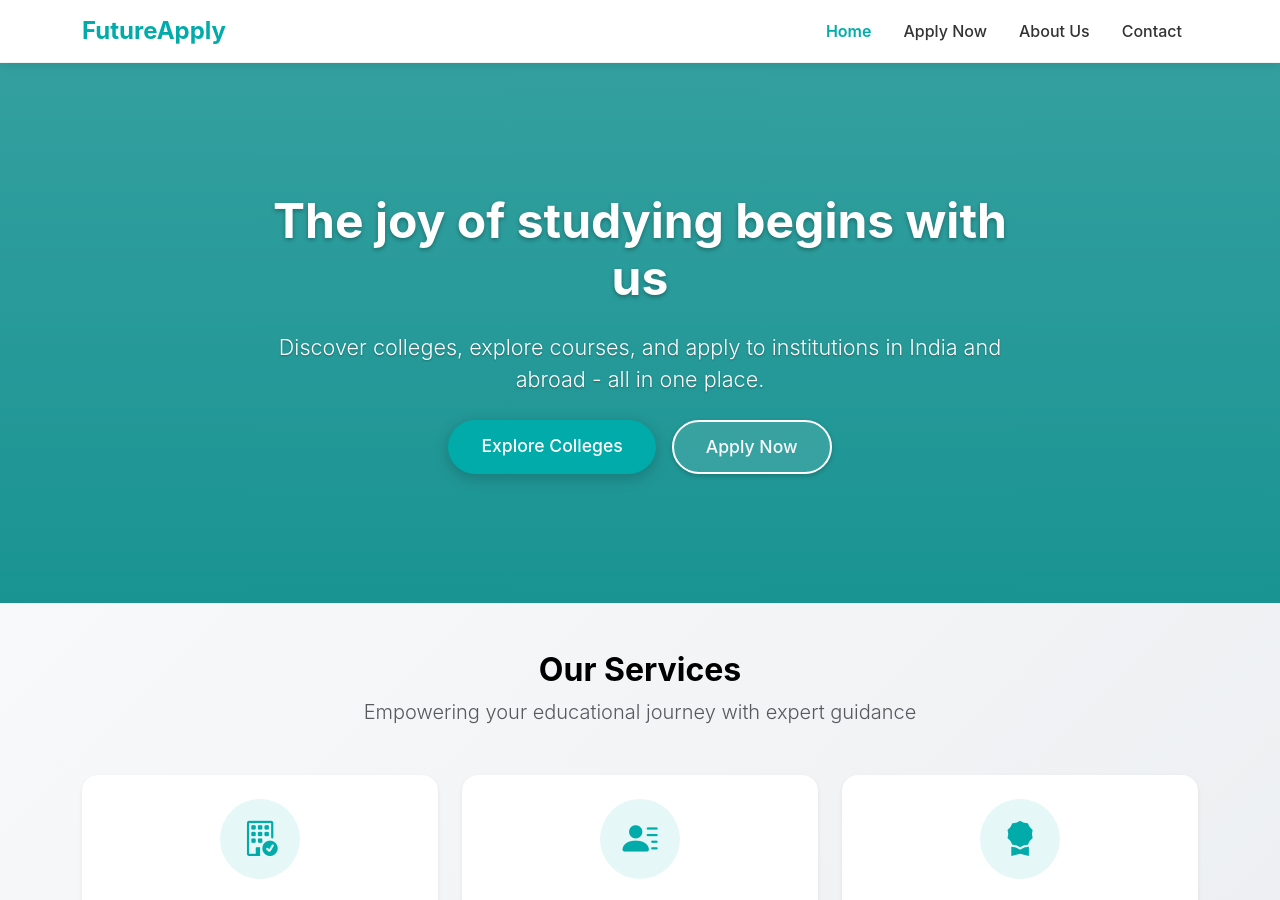
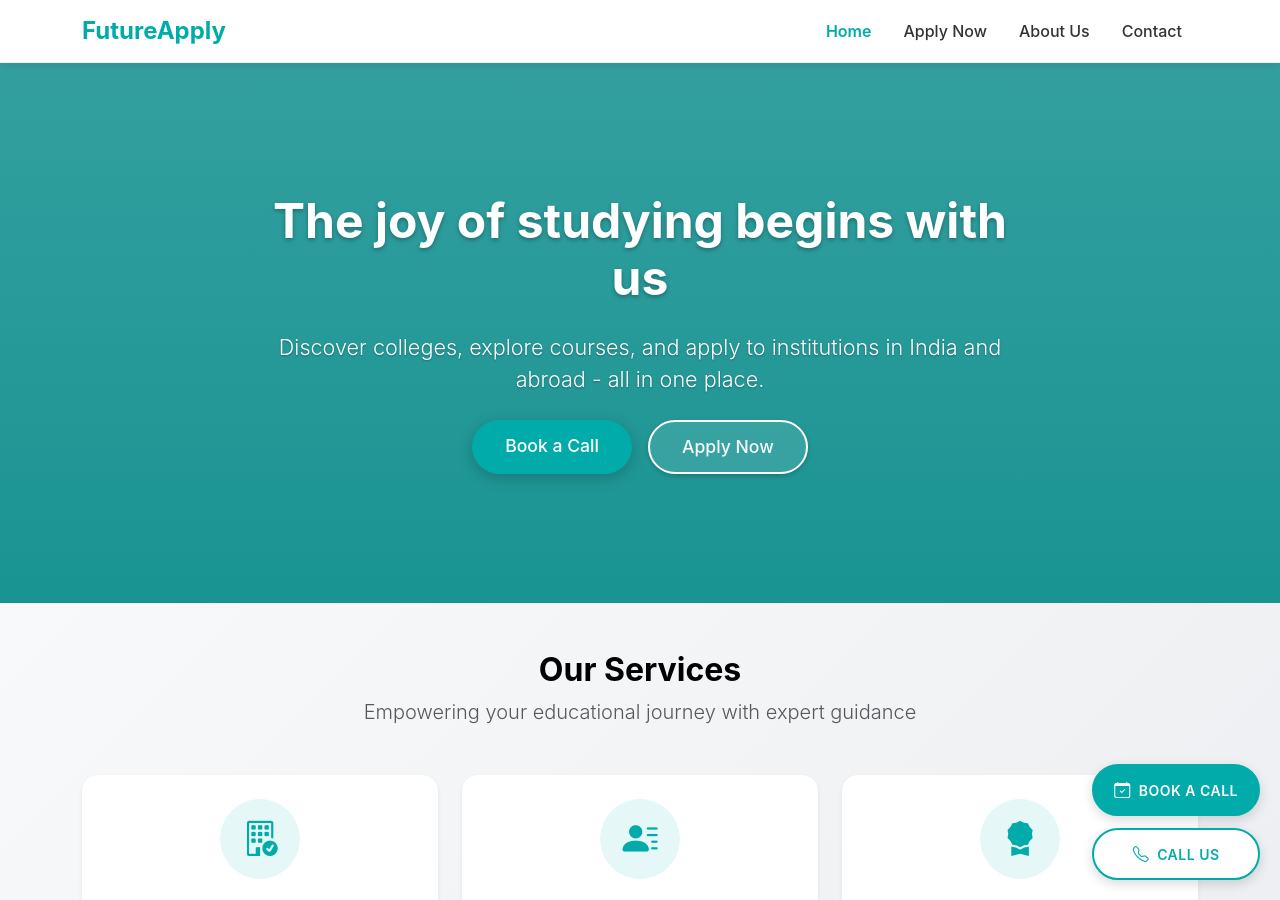
Before and after one commit to futureapplyin/kunja, a Jekyll site: the page built from index.md, in a window 1280 px wide and 900 px high. Built offline with Jekyll 4.4.1, drawn with Linux system fonts in a browser that asks for light colours.

Commit message:
Update hero section button and add sticky call buttons
- Change 'Explore Colleges' button to 'Book a Call' in hero section
- Add sticky footer buttons for calling and booking
- Update SCSS imports to use modern @use syntax
- Improve responsive styling for services section

```diff
--- a/_layouts/default.html
+++ b/_layouts/default.html
@@ -98,5 +98,15 @@
         <script src="{{ js_file | relative_url }}"></script>
       {% endfor %}
     {% endif %}
+
+    <!-- Sticky Buttons -->
+    <div class="sticky-buttons">
+      <a href="{{ '/contact/' | relative_url }}" class="sticky-btn btn-book-call">
+        <i class="bi bi-calendar-check"></i> Book a Call
+      </a>
+      <a href="tel:+1234567890" class="sticky-btn btn-call-us">
+        <i class="bi bi-telephone"></i> Call Us
+      </a>
+    </div>
   </body>
 </html>
--- /dev/null
+++ b/_sass/_services.scss
@@ -0,0 +1,118 @@
+// Services Section Styles
+.services-section {
+  background: linear-gradient(135deg, #f8f9fa 0%, #e9ecef 100%);
+  padding: 5rem 0;
+
+  .service-card {
+    border-radius: 16px !important;
+    transition: transform 0.3s ease, box-shadow 0.3s ease;
+    overflow: hidden;
+    border: 1px solid rgba(0, 0, 0, 0.05);
+    height: 100%;
+
+    &:hover {
+      transform: translateY(-8px);
+      box-shadow: 0 10px 30px rgba(0, 0, 0, 0.1) !important;
+    }
+  }
+
+  .hover-shadow {
+    transition: box-shadow 0.3s ease;
+
+    &:hover {
+      box-shadow: 0 0.5rem 1rem rgba(0, 0, 0, 0.15) !important;
+    }
+  }
+
+  .transition-all {
+    transition: all 0.3s ease;
+  }
+
+  .icon-wrapper {
+    width: 80px;
+    height: 80px;
+    margin: 0 auto 1.5rem;
+    background-color: #E5F7F7 !important;
+    border-radius: 50%;
+    display: flex;
+    align-items: center;
+    justify-content: center;
+
+    i {
+      color: #00ABAA !important;
+      font-size: 2.2rem;
+    }
+  }
+
+  .card-body {
+    padding: 1.5rem;
+    text-align: center;
+  }
+
+  .card-title {
+    color: #212529;
+    font-weight: 600;
+    font-size: 1.4rem;
+    margin-bottom: 1rem;
+  }
+
+  .card-text {
+    color: #6c757d;
+    font-size: 1rem;
+    line-height: 1.6;
+    margin-bottom: 1.5rem;
+  }
+
+  .features-list {
+    background: rgba(248, 249, 250, 0.7);
+    padding: 1.25rem;
+    border-radius: 12px;
+    margin-top: 1.5rem;
+    text-align: left;
+
+    .d-flex {
+      align-items: flex-start;
+      margin-bottom: 0.75rem;
+
+      &:last-child {
+        margin-bottom: 0;
+      }
+
+      i {
+        color: #00ABAA;
+        margin-right: 0.5rem;
+        margin-top: 0.2rem;
+      }
+
+      span {
+        color: #495057;
+        font-size: 0.95rem;
+        line-height: 1.5;
+      }
+    }
+  }
+
+  .btn {
+    font-weight: 500;
+    padding: 0.6rem 1.5rem;
+    font-size: 1rem;
+    transition: all 0.3s ease;
+    border-radius: 50px;
+
+    &:hover {
+      transform: translateY(-2px);
+      box-shadow: 0 4px 12px rgba(13, 110, 253, 0.25);
+    }
+  }
+}
+
+// Responsive adjustments - for medium screens and below (max-width: 991.98px)
+@media (max-width: 991.98px) {
+  .services-section {
+    padding: 3rem 0;
+
+    .service-card {
+      margin-bottom: 1.5rem;
+    }
+  }
+}
--- /dev/null
+++ b/_sass/_sticky-buttons.scss
@@ -0,0 +1,99 @@
+// Sticky Footer Buttons
+.sticky-buttons {
+  position: fixed;
+  bottom: 20px;
+  right: 20px;
+  display: flex;
+  flex-direction: column;
+  gap: 12px;
+  z-index: 1000;
+  transition: all 0.3s ease;
+
+  .sticky-btn {
+    display: flex;
+    align-items: center;
+    padding: 12px 20px;
+    border-radius: 50px;
+    font-weight: 600;
+    font-size: 14px;
+    text-transform: uppercase;
+    letter-spacing: 0.5px;
+    box-shadow: 0 4px 12px rgba(0, 0, 0, 0.15);
+    transition: all 0.3s ease;
+    text-decoration: none;
+    min-width: 160px;
+    justify-content: center;
+
+    i {
+      margin-right: 8px;
+      font-size: 16px;
+    }
+
+    &:hover {
+      transform: translateY(-2px);
+      box-shadow: 0 6px 16px rgba(0, 0, 0, 0.2);
+    }
+
+    &:active {
+      transform: translateY(0);
+    }
+  }
+
+  .btn-book-call {
+    background-color: #00ABAA;
+    color: white;
+    border: 2px solid #00ABAA;
+
+    &:hover {
+      background-color: darken(#00ABAA, 5%);
+      color: white;
+    }
+  }
+
+  .btn-call-us {
+    background-color: white;
+    color: #00ABAA;
+    border: 2px solid #00ABAA;
+
+    &:hover {
+      background-color: #f8f9fa;
+      color: #008887;
+    }
+  }
+
+  // Responsive adjustments
+  @media (max-width: 768px) {
+    bottom: 15px;
+    right: 15px;
+
+    .sticky-btn {
+      padding: 10px 16px;
+      font-size: 13px;
+      min-width: 140px;
+
+      i {
+        font-size: 14px;
+      }
+    }
+  }
+
+  @media (max-width: 480px) {
+    flex-direction: row;
+    bottom: 10px;
+    right: 10px;
+    left: 10px;
+    justify-content: center;
+
+    .sticky-btn {
+      min-width: auto;
+      padding: 10px 12px;
+      font-size: 12px;
+      flex: 1;
+      max-width: 160px;
+
+      i {
+        margin-right: 6px;
+      }
+    }
+  }
+}
--- a/assets/css/main.scss
+++ b/assets/css/main.scss
@@ -3,18 +3,22 @@
 ---
 
 // Main SCSS file
-// Using @import for better compatibility with Jekyll
+// Using modern @use syntax with namespaces
 
-// Import variables and overrides
-@import 'variables';
-@import 'bootstrap-overrides';
-@import 'base';
+// Configuration and variables first
+@use 'variables' as *;
+@use 'bootstrap-overrides' as *;
 
-// Import components
-@import 'cards';
+// Base styles
+@use 'base' as *;
 
-// Import custom styles
-@import 'custom';
+// Component styles
+@use 'cards' as *;
+@use 'services' as *;
+@use 'sticky-buttons' as *;
+
+// Custom styles (overrides and additional styles)
+@use 'custom' as *;
 
 // Footer
 .footer {
--- a/index.md
+++ b/index.md
@@ -11,7 +11,7 @@
       <h1 class="display-4 fw-bold mb-4">The joy of studying begins with us</h1>
       <p class="lead mb-4">Discover colleges, explore courses, and apply to institutions in India and abroad - all in one place.</p>
       <div class="d-flex justify-content-center gap-3">
-        <a href="{{ '/colleges/' | relative_url }}" class="btn btn-primary btn-lg">Explore Colleges</a>
+        <a href="{{ '/contact/' | relative_url }}" class="btn btn-primary btn-lg">Book a Call</a>
         <a href="{{ '/application/' | relative_url }}" class="btn btn-outline-light btn-lg">Apply Now</a>
       </div>
     </div>
@@ -31,23 +31,23 @@
       <div class="col-lg-4 col-md-6">
         <div class="card service-card h-100 border-0 shadow-sm hover-shadow transition-all">
           <div class="card-body p-4 text-center">
-            <div class="icon-wrapper bg-primary bg-opacity-10 rounded-circle d-inline-flex align-items-center justify-content-center mb-4" style="width: 80px; height: 80px;">
-              <i class="bi bi-building-check text-primary" style="font-size: 2.2rem;"></i>
+            <div class="icon-wrapper bg-primary bg-opacity-10 rounded-circle d-inline-flex align-items-center justify-content-center mb-4">
+              <i class="bi bi-building-check"></i>
             </div>
             <h4 class="card-title fw-bold mb-3">Find the Right College</h4>
             <p class="card-text text-muted mb-4">Whether you're aiming for engineering, medicine, business, or the arts, our expert guidance helps you discover the perfect college match in India.</p>
             <a href="#" class="btn btn-primary rounded-pill px-4">Start Exploring</a>
             <div class="features-list mt-4 text-start">
               <div class="d-flex align-items-start mb-3">
-                <i class="bi bi-search me-2 mt-1" style="color: #00ABAA;"></i>
+                <i class="bi bi-search me-2 mt-1"></i>
                 <span>Explore colleges across India by course, city, fees, and ranking</span>
               </div>
               <div class="d-flex align-items-start mb-3">
-                <i class="bi bi-person-badge me-2 mt-1" style="color: #00ABAA;"></i>
+                <i class="bi bi-person-badge me-2 mt-1"></i>
                 <span>Get personalized recommendations based on your profile</span>
               </div>
               <div class="d-flex align-items-start">
-                <i class="bi bi-list-check me-2 mt-1" style="color: #00ABAA;"></i>
+                <i class="bi bi-list-check me-2 mt-1"></i>
                 <span>Compare and shortlist with our comprehensive tools</span>
               </div>
             </div>
@@ -112,94 +112,6 @@
       </div>
     </div>
   </div>
-
-  <style>
-  .services-section {
-    background: linear-gradient(135deg, #f8f9fa 0%, #e9ecef 100%);
-  }
-
-  .service-card {
-    border-radius: 16px !important;
-    transition: transform 0.3s ease, box-shadow 0.3s ease;
-    overflow: hidden;
-    border: 1px solid rgba(0,0,0,0.05);
-  }
-
-  .service-card:hover {
-    transform: translateY(-8px);
-    box-shadow: 0 10px 30px rgba(0,0,0,0.1) !important;
-  }
-
-  .hover-shadow {
-    transition: box-shadow 0.3s ease;
-  }
-
-  .hover-shadow:hover {
-    box-shadow: 0 0.5rem 1rem rgba(0,0,0,0.15) !important;
-  }
-
-  .transition-all {
-    transition: all 0.3s ease;
-  }
-
-  .icon-wrapper {
-    margin: 0 auto;
-    transition: all 0.3s ease;
-  }
-
-  .icon-wrapper {
-    background-color: #E5F7F7 !important; /* Light teal background from theme */
-    transition: none !important; /* Remove any transitions */
-  }
-
-  .icon-wrapper i {
-    color: #00ABAA !important; /* Primary teal color from theme */
-  }
-
-  .service-card:hover .icon-wrapper {
-    transform: none; /* Remove scale effect */
-    background-color: #E5F7F7 !important; /* Keep same background on hover */
-  }
-
-  .features-list {
-    background: rgba(248, 249, 250, 0.7);
-    padding: 1.25rem;
-    border-radius: 12px;
-    margin-top: 1.5rem;
-  }
-
-  .features-list span {
-    color: #495057;
-    font-size: 0.95rem;
-    line-height: 1.5;
-  }
-
-  .card-title {
-    color: #212529;
-    font-weight: 600;
-    font-size: 1.4rem;
-    margin-bottom: 1rem;
-  }
-
-  .card-text {
-    color: #6c757d;
-    font-size: 1rem;
-    line-height: 1.6;
-    margin-bottom: 1.5rem;
-  }
-
-  .btn {
-    font-weight: 500;
-    padding: 0.6rem 1.5rem;
-    font-size: 1rem;
-    transition: all 0.3s ease;
-  }
-
-  .btn:hover {
-    transform: translateY(-2px);
-    box-shadow: 0 4px 12px rgba(13, 110, 253, 0.25);
-  }
-  </style>
 </section>
 
 <!-- Features Section -->
```
